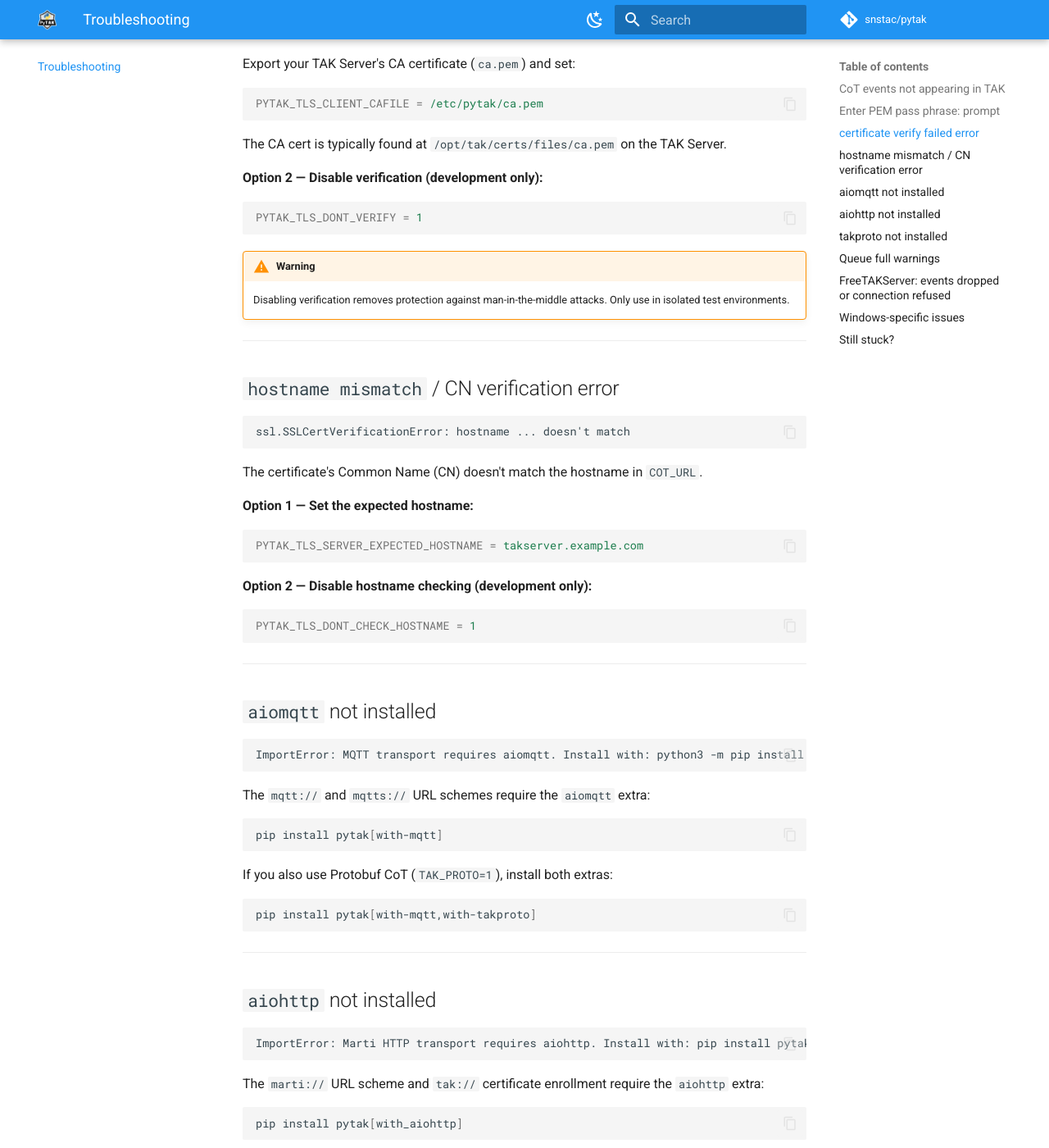
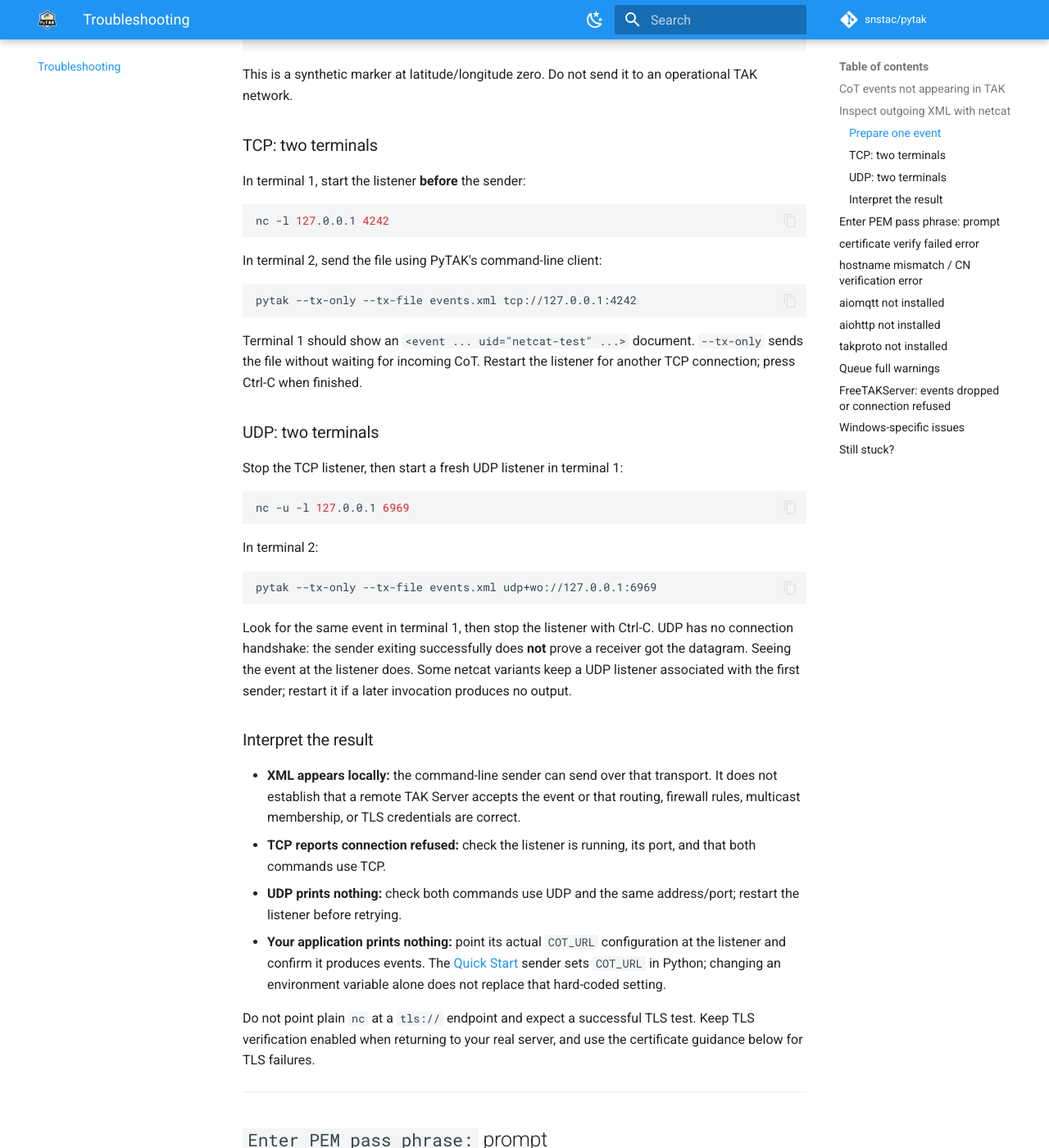
Before and after one commit to snstac/pytak, an MkDocs documentation site: the page built from docs/troubleshooting.md, in a window 1280 px wide and 1400 px high, scrolled down 1657 px. Shown: the whole window at 82% size. Built offline with MkDocs 1.6.1 and Material for MkDocs 9.7.7, drawn with Linux system fonts in a browser that asks for light colours; comment, search, counter and statistics services are not loaded; some of the changed text lies outside the part shown.

Commit message:
docs: troubleshoot outgoing CoT with local netcat listeners

````diff
--- a/docs/troubleshooting.md
+++ b/docs/troubleshooting.md
@@ -33,6 +33,102 @@ DEBUG=1 python3 send.py
 ```
 
 Look for connection errors, dropped packets, or queue warnings in the output.
+
+---
+
+## Inspect outgoing XML with netcat
+
+A local netcat listener can show whether PyTAK sends bytes before you debug a
+TAK Server, TLS, or multicast network. The examples below use **OpenBSD netcat**
+(`nc`, available as `netcat-openbsd` on Debian/Ubuntu); other netcat variants
+have different listen options. Install PyTAK first as described in
+[Installation](installation.md).
+
+These listeners bind only to `127.0.0.1`. They are plaintext diagnostics, not
+TAK Servers: they do not authenticate clients, validate CoT, or answer TAK
+protocol negotiation. Keep the default XML protocol (`TAK_PROTO = 0`) for this
+check; Protobuf output is binary and will not look like XML in the terminal.
+
+### Prepare one event
+
+Create `events.xml` with current timestamps so it can also be used with your
+own test receiver:
+
+```sh
+python3 - <<'PY'
+from pathlib import Path
+import xml.etree.ElementTree as ET
+import pytak
+
+event = ET.Element(
+    "event", version="2.0", type="a-f-G-U-C", uid="netcat-test", how="m-g",
+    time=pytak.cot_time(), start=pytak.cot_time(), stale=pytak.cot_time(60),
+)
+ET.SubElement(event, "point", lat="0", lon="0", hae="0", ce="9999999", le="9999999")
+detail = ET.SubElement(event, "detail")
+ET.SubElement(detail, "contact", callsign="netcat-test")
+Path("events.xml").write_bytes(ET.tostring(event) + b"\n")
+PY
+```
+
+This is a synthetic marker at latitude/longitude zero. Do not send it to an
+operational TAK network.
+
+### TCP: two terminals
+
+In terminal 1, start the listener **before** the sender:
+
+```sh
+nc -l 127.0.0.1 4242
+```
+
+In terminal 2, send the file using PyTAK's command-line client:
+
+```sh
+pytak --tx-only --tx-file events.xml tcp://127.0.0.1:4242
+```
+
+Terminal 1 should show an `<event ... uid="netcat-test" ...>` document.
+`--tx-only` sends the file without waiting for incoming CoT. Restart the
+listener for another TCP connection; press Ctrl-C when finished.
+
+### UDP: two terminals
+
+Stop the TCP listener, then start a fresh UDP listener in terminal 1:
+
+```sh
+nc -u -l 127.0.0.1 6969
+```
+
+In terminal 2:
+
+```sh
+pytak --tx-only --tx-file events.xml udp+wo://127.0.0.1:6969
+```
+
+Look for the same event in terminal 1, then stop the listener with Ctrl-C.
+UDP has no connection handshake: the sender exiting successfully does **not**
+prove a receiver got the datagram. Seeing the event at the listener does.
+Some netcat variants keep a UDP listener associated with the first sender;
+restart it if a later invocation produces no output.
+
+### Interpret the result
+
+- **XML appears locally:** the command-line sender can send over that transport.
+  It does not establish that a remote TAK Server accepts the event or that
+  routing, firewall rules, multicast membership, or TLS credentials are correct.
+- **TCP reports connection refused:** check the listener is running, its port,
+  and that both commands use TCP.
+- **UDP prints nothing:** check both commands use UDP and the same address/port;
+  restart the listener before retrying.
+- **Your application prints nothing:** point its actual `COT_URL` configuration
+  at the listener and confirm it produces events. The [Quick Start](quickstart.md)
+  sender sets `COT_URL` in Python; changing an environment variable alone does
+  not replace that hard-coded setting.
+
+Do not point plain `nc` at a `tls://` endpoint and expect a successful TLS test.
+Keep TLS verification enabled when returning to your real server, and use the
+certificate guidance below for TLS failures.
 
 ---
 
````
